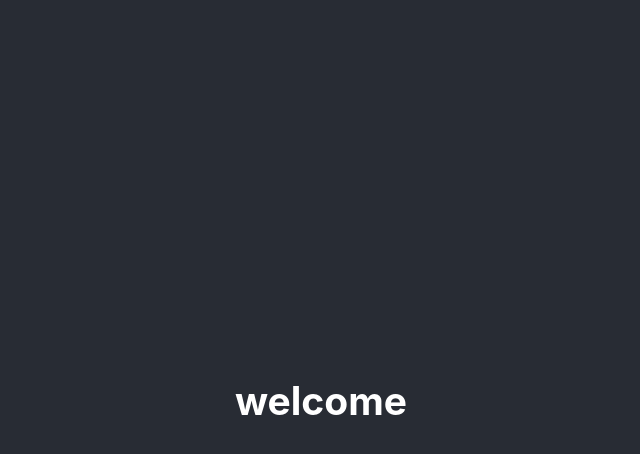
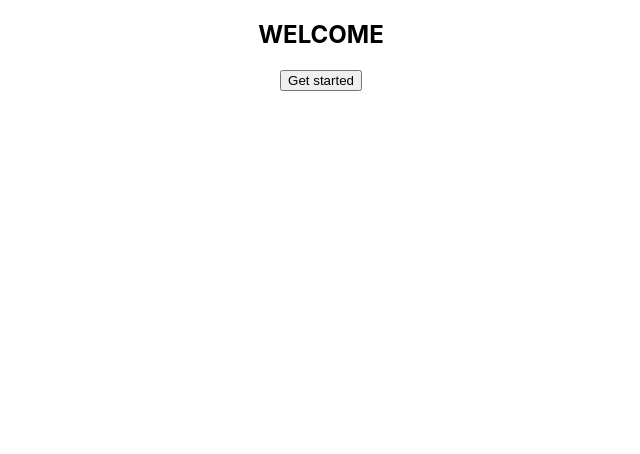
Before and after one commit to Drugbullets/webapp, a React (Create React App) app: page / in a window 1280 px wide. Shown: the top 454 px of the page, without its empty margins (319-959 px from the left). Built offline with nearby package versions, Linux system fonts and the light colour scheme.

Commit message:
made some changes

```diff
--- a/src/App.js
+++ b/src/App.js
@@ -4,16 +4,10 @@ import './App.css';
 function App() {
   return (
     <div className="App">
-      <header className="App-header">
-
-      <center>
-      <div>
-       <h2>welcome</h2>
-       </div>
-       </center>
-
-
-      </header>
+     <center>
+     <h2> WELCOME</h2>
+     <button class="btn btn-success">Get started</button>
+     </center>
     </div>
   );
 }
```
